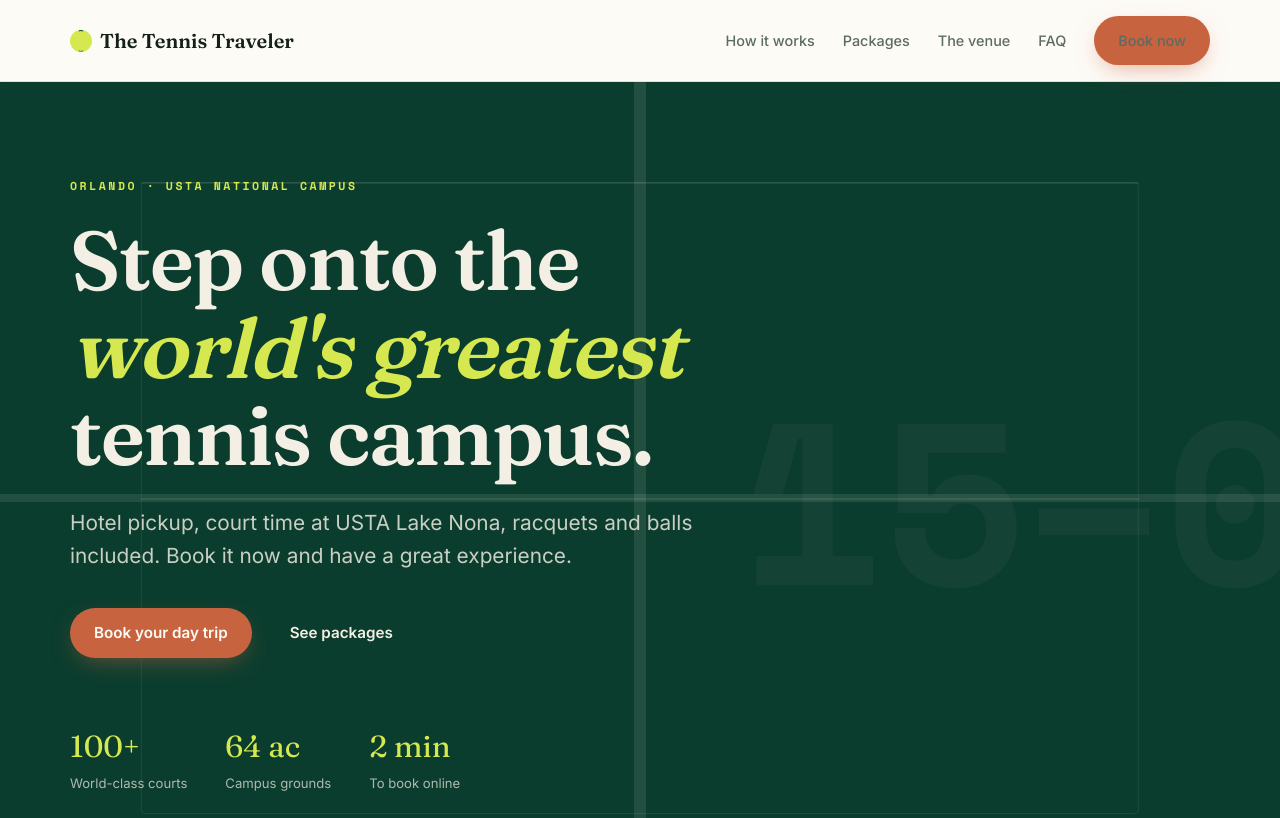
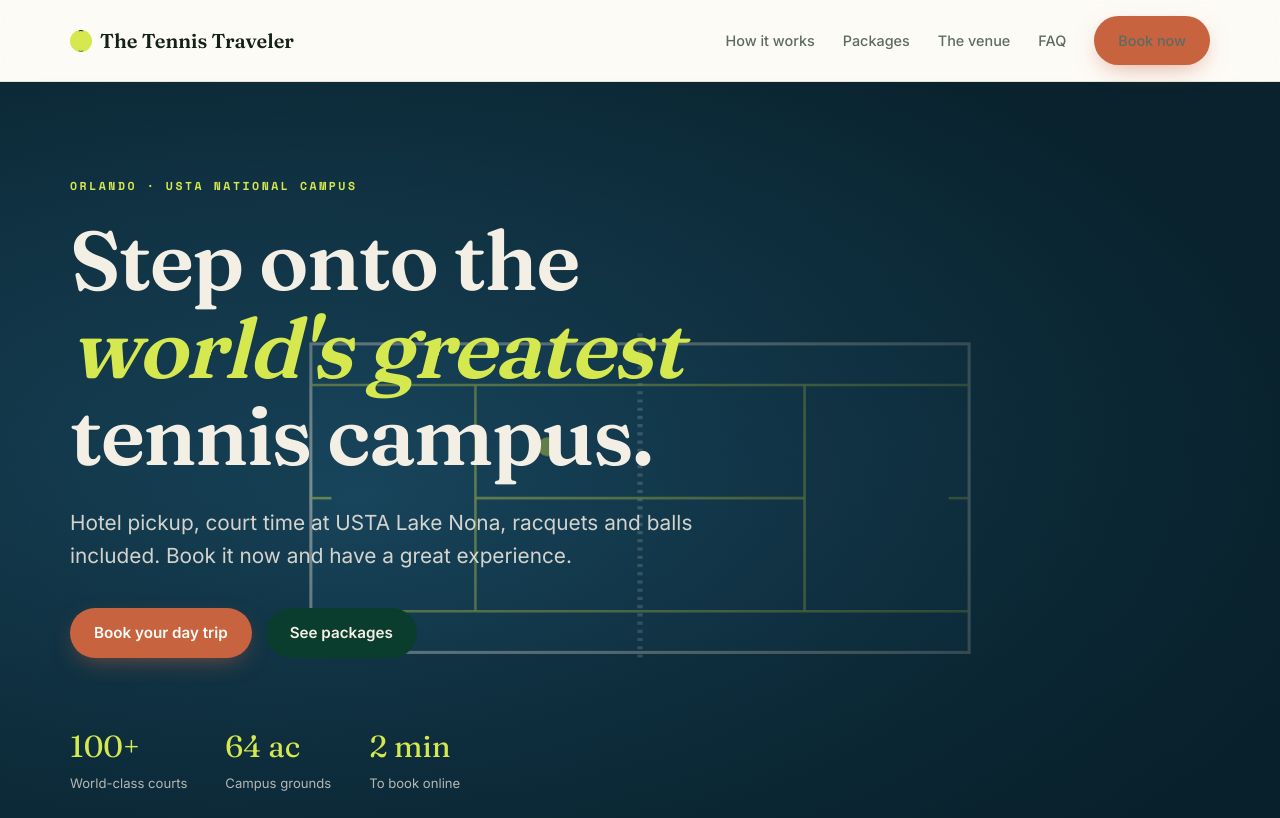
Before and after one commit to renatoduartematos/tennis-traveler-website, a plain HTML site: page index.html in a window 1280 px wide. Shown: the top 818 px of the page. Drawn offline with nearby package versions, Linux system fonts and the light colour scheme.

Commit message:
Update index.html

```diff
--- a/index.html
+++ b/index.html
@@ -5,7 +5,7 @@
 <meta name="viewport" content="width=device-width, initial-scale=1.0, viewport-fit=cover" />
 <title>The Tennis Traveler — Orlando Tennis Day Trips</title>
 <meta name="description" content="Play world-class tennis at USTA Lake Nona with hotel pickup included. The Tennis Traveler — Orlando's premier tennis day-trip experience." />
-<meta name="theme-color" content="#0b3d2e" />
+<meta name="theme-color" content="#143b4f" />
 <meta property="og:title" content="The Tennis Traveler — Play USTA Lake Nona" />
 <meta property="og:description" content="Hotel pickup · Court time at USTA National Campus · Racquets & balls included. Book your Orlando tennis day-trip now." />
 <meta property="og:type" content="website" />
@@ -78,39 +78,24 @@
 
   /* ---------- Hero ---------- */
   .hero {
-    position: relative; background: var(--court); color: var(--line);
+    position: relative; color: var(--line);
+    background: linear-gradient(160deg, #1c4d66 0%, #143b4f 55%, #0d2c3c 100%);
     padding: 90px 0 120px; overflow: hidden;
   }
-  .hero::before {
-    content: ""; position: absolute; inset: 0;
-    background-image:
-      linear-gradient(transparent 0 49.5%, rgba(244,239,228,.10) 49.5% 50.5%, transparent 50.5%),
-      linear-gradient(90deg, transparent 0 49.5%, rgba(244,239,228,.10) 49.5% 50.5%, transparent 50.5%);
-    background-size: 100% 100%;
-    pointer-events: none;
-  }
-  /* court lines decoration */
-  .court-lines { position: absolute; inset: 0; pointer-events: none; opacity: .5; }
-  .court-lines span { position: absolute; border: 1px solid rgba(244,239,228,.16); }
-  .cl1 { top: 12%; left: 50%; transform: translateX(-50%); width: 78%; height: 76%; border-radius: 4px; }
-  .cl2 { top: 12%; left: 50%; transform: translateX(-50%); width: 78%; height: 0; }
-  .cl3 { top: 50%; left: 11%; width: 78%; height: 0; }
-  .hero-inner { position: relative; z-index: 2; }
+  /* aerial hard court drawn from above */
+  .court-aerial { position: absolute; inset: 0; pointer-events: none; display: flex; align-items: center; justify-content: center; }
+  .court-aerial svg { width: min(720px, 92%); height: auto; opacity: .5; }
+  .hero .vignette { position: absolute; inset: 0; pointer-events: none; background: radial-gradient(78% 62% at 28% 50%, transparent, rgba(7,30,40,.88)); }
+  .hero-inner { position: relative; z-index: 3; }
   .hero h1 { font-size: clamp(2.6rem, 7vw, 5.2rem); font-weight: 600; letter-spacing: -0.02em; max-width: 13ch; }
   .hero h1 em { font-style: italic; color: var(--ball); }
-  .hero p.lede { font-size: clamp(1.05rem, 2vw, 1.3rem); color: rgba(244,239,228,.82); max-width: 48ch; margin: 26px 0 36px; }
+  .hero p.lede { font-size: clamp(1.05rem, 2vw, 1.3rem); color: rgba(244,239,228,.85); max-width: 48ch; margin: 26px 0 36px; }
   .hero-cta { display: flex; gap: 14px; flex-wrap: wrap; }
   .hero .eyebrow { color: var(--ball); margin-bottom: 22px; display: inline-block; }
   .hero-stats { display: flex; gap: 38px; margin-top: 64px; flex-wrap: wrap; }
   .hero-stats .stat { display: flex; flex-direction: column; gap: 2px; }
   .hero-stats .num { font-family: 'Fraunces', serif; font-size: 1.9rem; color: var(--ball); }
-  .hero-stats .lbl { font-size: 0.82rem; color: rgba(244,239,228,.7); }
-
-  .scoreline {
-    position: absolute; right: -2%; top: 50%; transform: translateY(-50%) rotate(0deg);
-    font-family: 'Space Mono', monospace; font-size: clamp(7rem, 18vw, 16rem);
-    color: rgba(244,239,228,.04); font-weight: 700; z-index: 1; user-select: none; white-space: nowrap;
-  }
+  .hero-stats .lbl { font-size: 0.82rem; color: rgba(244,239,228,.72); }
 
   /* ---------- Section base ---------- */
   section { padding: 96px 0; }
@@ -308,10 +293,21 @@
 </nav>
 
 <header class="hero">
-  <div class="court-lines">
-    <span class="cl1"></span><span class="cl2"></span><span class="cl3"></span>
+  <div class="court-aerial">
+    <svg viewBox="0 0 700 360" xmlns="http://www.w3.org/2000/svg" fill="none" stroke="rgba(214,232,79,.85)" stroke-width="2.5">
+      <rect x="30" y="30" width="640" height="300" fill="rgba(45,110,143,.25)" stroke="rgba(244,239,228,.9)" stroke-width="3"/>
+      <line x1="30" y1="70" x2="670" y2="70"/>
+      <line x1="30" y1="290" x2="670" y2="290"/>
+      <line x1="190" y1="70" x2="190" y2="290"/>
+      <line x1="510" y1="70" x2="510" y2="290"/>
+      <line x1="190" y1="180" x2="510" y2="180"/>
+      <line x1="30" y1="180" x2="50" y2="180"/>
+      <line x1="650" y1="180" x2="670" y2="180"/>
+      <line x1="350" y1="20" x2="350" y2="340" stroke="rgba(244,239,228,.5)" stroke-width="5" stroke-dasharray="3 5"/>
+      <circle cx="260" cy="130" r="10" fill="#d6e84f" stroke="rgba(13,44,60,.6)" stroke-width="2"/>
+    </svg>
   </div>
-  <div class="scoreline mono">15–0</div>
+  <div class="vignette"></div>
   <div class="wrap hero-inner">
     <span class="eyebrow">Orlando · USTA National Campus</span>
     <h1>Step onto the <em>world's greatest</em> tennis campus.</h1>
```
